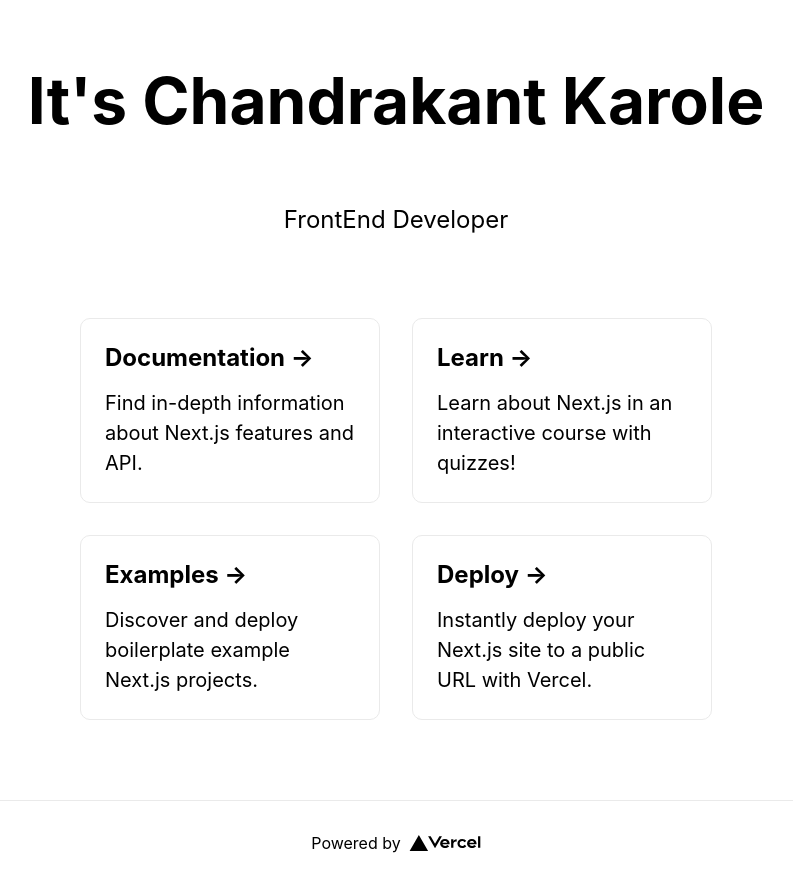
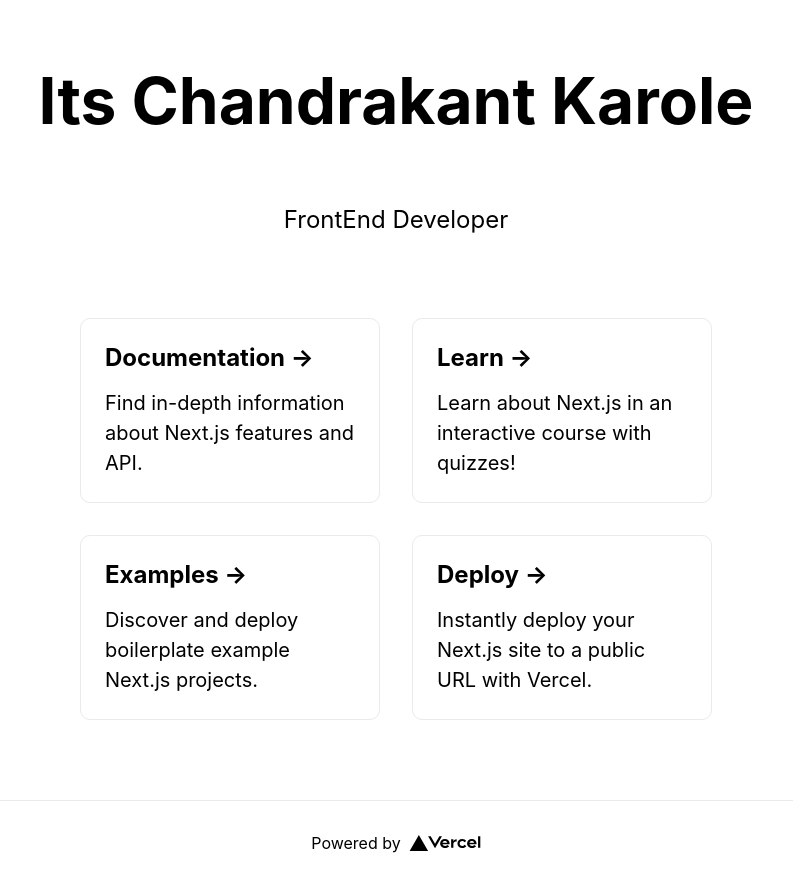
Before and after one commit to chandrakant-karole/next_test, a Next.js app: page / in a window 1280 px wide. Shown: the whole page, without its empty margins (244-1037 px from the left). Built offline with nearby package versions, Linux system fonts and the light colour scheme.

Commit message:
fixed error

```diff
--- a/pages/index.js
+++ b/pages/index.js
@@ -14,7 +14,7 @@ export default function Home() {
 
       <main className={styles.main}>
         <h1 className={styles.title}>
-          It's Chandrakant Karole
+          Its Chandrakant Karole
         </h1>
 
         <p className={styles.description}>
```
